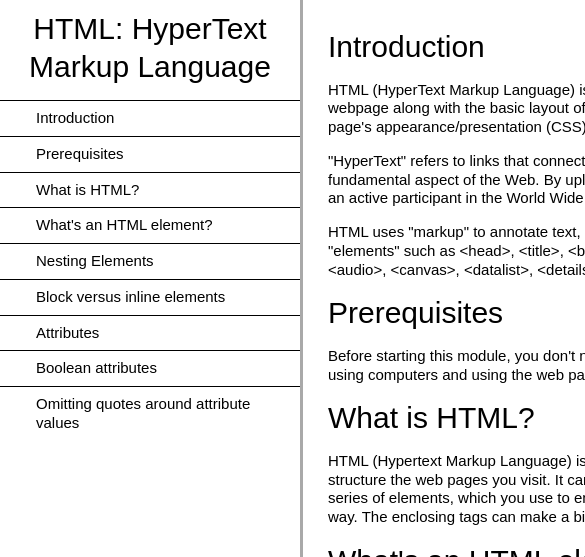
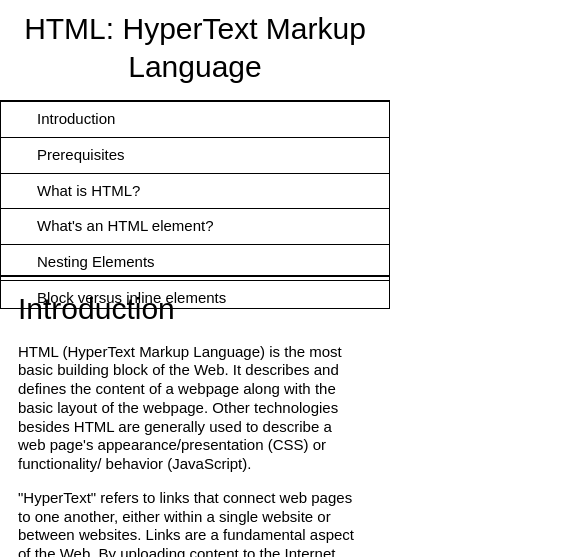
Before and after one commit to Dragon8029/TechDoc, a plain HTML site: page index.html in a window 390 px wide. Shown: the top 557 px of the page, 585 px wide, since content can reach past the window. Drawn offline with Linux system fonts and the light colour scheme.

Commit message:
most of the css styling done

```diff
--- a/styles.css
+++ b/styles.css
@@ -5,7 +5,7 @@ html, body {
 }
 #navbar {
     position: fixed;
-    min-width: 300px;
+    min-width: 290px;
     top: 0px;
     left: 0px;
     width: 300px;
@@ -45,7 +45,7 @@ header {
 }
 #main-doc {
     position: absolute;
-    margin-left: 300px;
+    margin-left: 310px;
     padding: 20px;
     margin-bottom: 110px;
 }
@@ -69,3 +69,40 @@ code {
     margin: 10px;
     border-radius: 5px;
 }
+@media only screen and (max-width: 815px) {
+    /* For Mobile phones: */
+    #navbar ul {
+        border: 1px solid;
+        height: 207px;
+    }
+    #navbar {
+        background-color: white;
+        position: absolute;
+        top: 0;
+        padding: 0;
+        margin: 0;
+        width: 100%;
+        max-height: 275px;
+        border: none;
+        z-index: 1;
+        border-bottom: 2px solid;
+    }
+    #main-doc {
+        position: relative;
+        margin-left: 0px;
+        margin-top: 270px;
+    }
+}
+@media only screen and (max-width: 400px) {
+    #main-doc{
+        margin-left: -10px;
+    }
+    code{
+        margin-left: -20px;
+        width: 100%;
+        padding: 15px;
+        padding-left: 10px;
+        padding-right: 45px;
+        min-width: 233px;
+    }
+}
```
